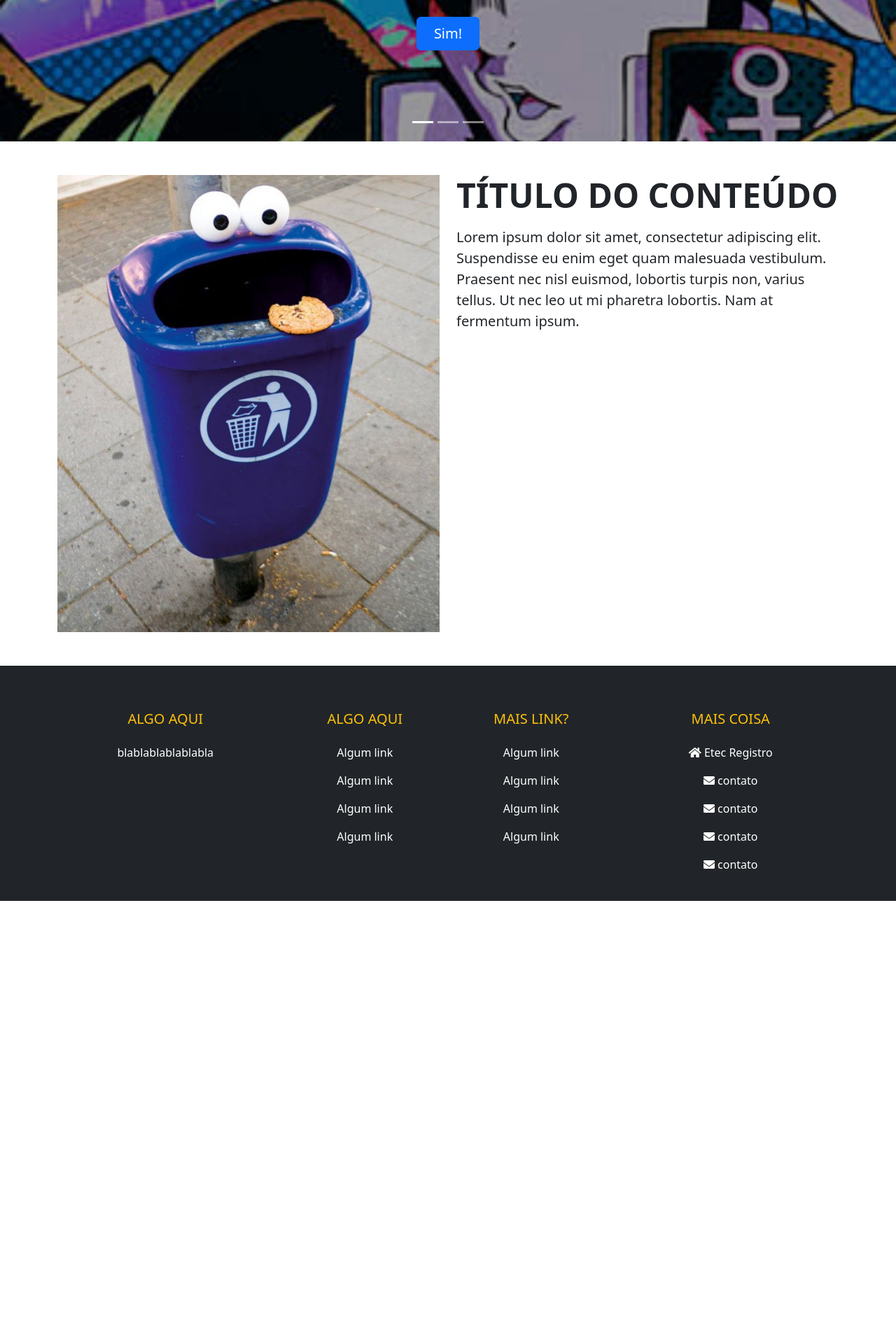
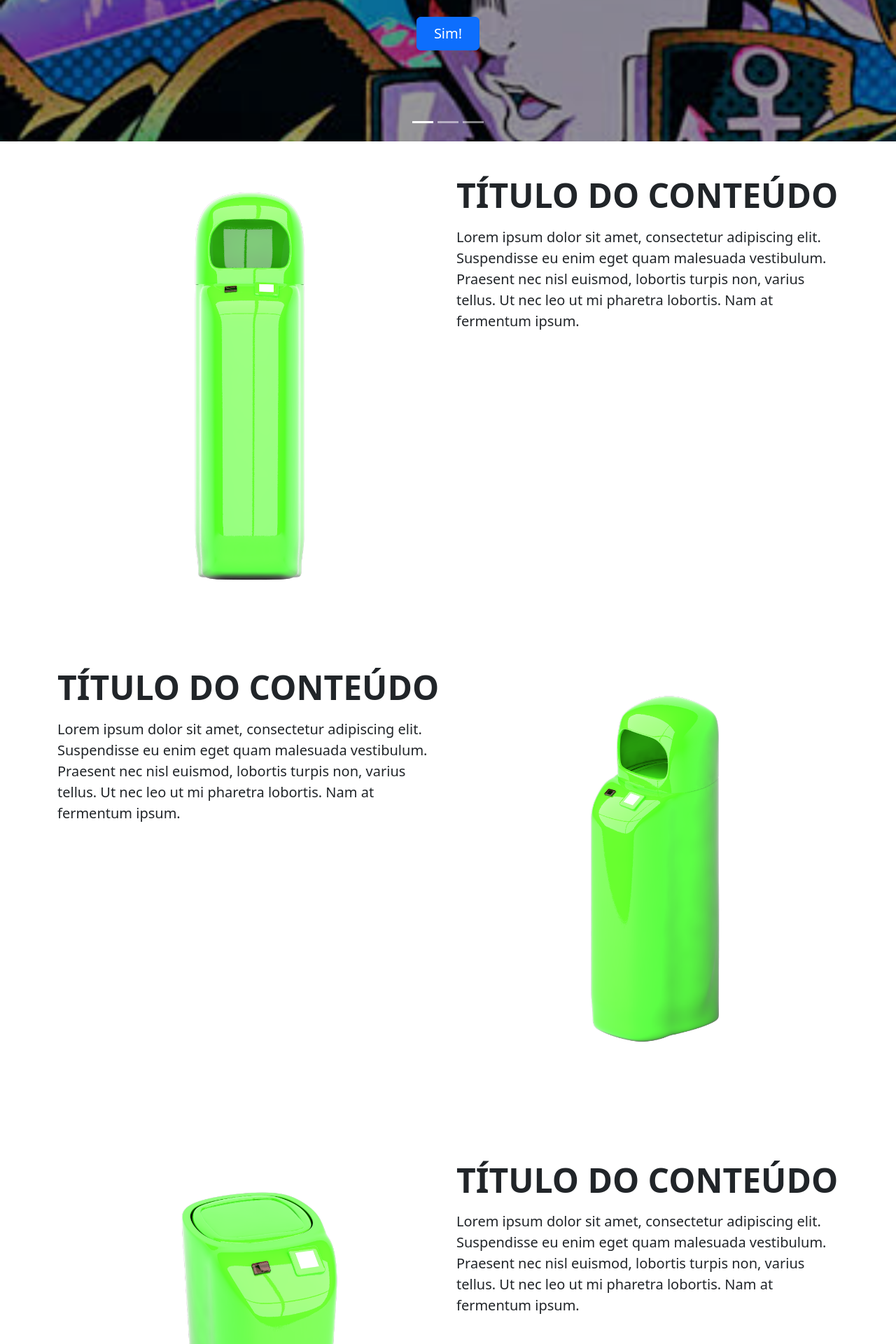
Before and after one commit to Grupo-Ciclo/Site-Ciclo, a PHP site: page / in a window 1280 px wide. Shown: the part 330-2250 px from the top of the page at 70% size. Before the commit the page ends 1617 px from the top, so only its background shows below. Run offline with PHP 8.4, Linux system fonts and the light colour scheme; some libraries are stand-ins or nearby versions.

Commit message:
Primeiras Imagens

```diff
--- a/views/index.php
+++ b/views/index.php
@@ -59,7 +59,27 @@ include("blades/header.php");
 <div class="container">
   <div class="row">
     <div class="col-md-6">
-      <img src="imgs/lixo.jpeg" alt="Imagem" class="img-fluid mt-5 mb-5">
+      <img src="imgs/render_lixeira/Trash_Front.png" alt="Imagem"  height="200px"  class="img-fluid mt-5 mb-5">
+    </div>
+    <div class="col-md-6 mt-5">
+      <h2 class=" display-5 fw-bolder text-uppercase">Título do Conteúdo</h2>
+      <p class="mt-3 fs-5">Lorem ipsum dolor sit amet, consectetur adipiscing elit. Suspendisse eu enim eget quam malesuada vestibulum. Praesent nec nisl euismod, lobortis turpis non, varius tellus. Ut nec leo ut mi pharetra lobortis. Nam at fermentum ipsum.</p>
+    </div>
+  </div>
+
+  <div class="row">
+    <div class="col-md-6 mt-5">
+      <h2 class=" display-5 fw-bolder text-uppercase">Título do Conteúdo</h2>
+      <p class="mt-3 fs-5">Lorem ipsum dolor sit amet, consectetur adipiscing elit. Suspendisse eu enim eget quam malesuada vestibulum. Praesent nec nisl euismod, lobortis turpis non, varius tellus. Ut nec leo ut mi pharetra lobortis. Nam at fermentum ipsum.</p>
+    </div>
+    <div class="col-md-6">
+      <img src="imgs/render_lixeira/Trash_parallel.png" alt="Imagem"  height="200px"  class="img-fluid mt-5 mb-5">
+    </div>
+  </div>
+
+  <div class="row">
+    <div class="col-md-6">
+      <img src="imgs/render_lixeira/Trash_Tampa.png" alt="Imagem"  height="200px"  class="img-fluid mt-5 mb-5">
     </div>
     <div class="col-md-6 mt-5">
       <h2 class=" display-5 fw-bolder text-uppercase">Título do Conteúdo</h2>
```
Also changed, not shown: views/imgs/lixo.jpeg (deleted), views/imgs/render_lixeira/Trash_Front.png (added), views/imgs/render_lixeira/Trash_LadinE.png (added), views/imgs/render_lixeira/Trash_Tampa.png (added), views/imgs/render_lixeira/Trash_parallel.png (added), 4 other files.
